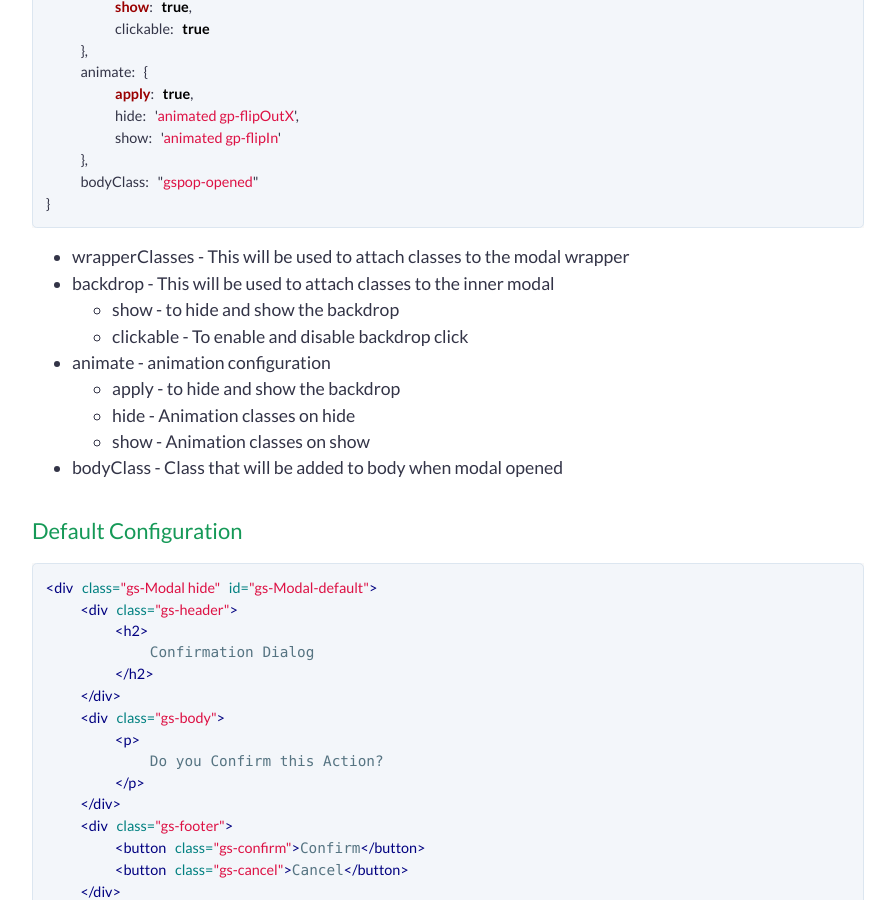
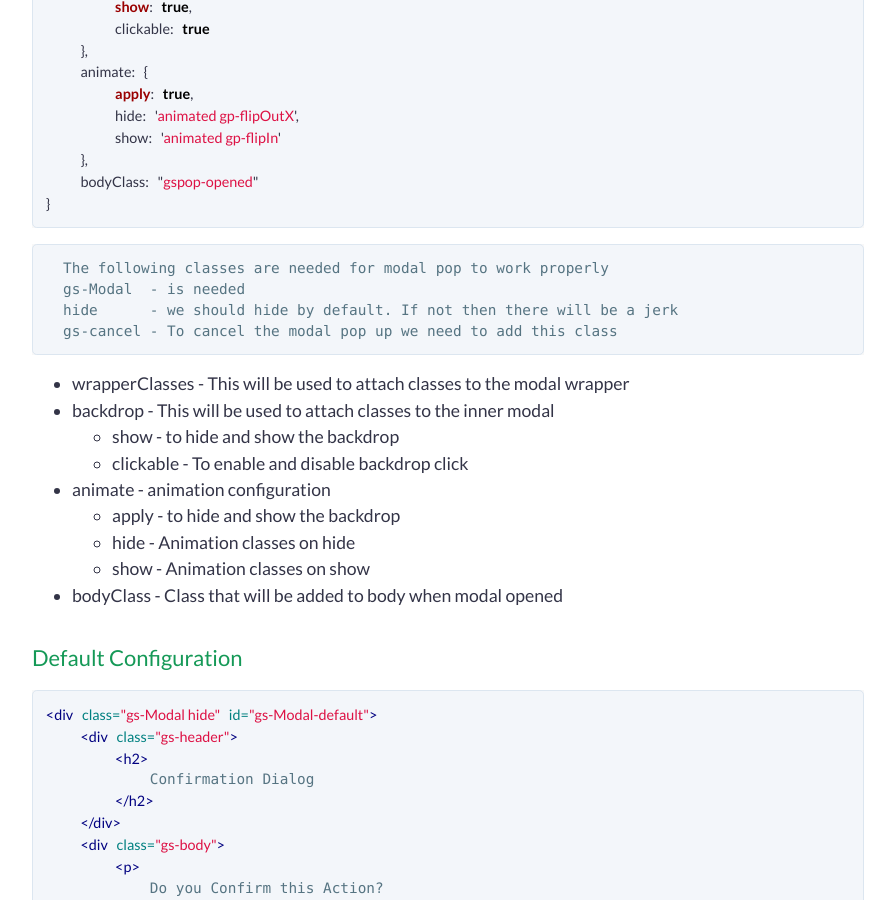
Before and after one commit to shabi1497/gsPop, a Jekyll site: the page built from docs/index.md, in a window 1280 px wide and 900 px high, scrolled down 1032 px. Shown: the whole window, without its empty margins (192-1087 px from the left). Built offline with Jekyll 4.4.1, drawn with Linux system fonts in a browser that asks for light colours; our own code applies the rules of GitHub Pages for plain Markdown files.

Commit message:
classes details

````diff
--- a/docs/index.md
+++ b/docs/index.md
@@ -26,6 +26,12 @@ This will helop to do animation and to position the modal(top/center/bottom/righ
     },
     bodyClass: "gspop-opened"
 }
+```
+``` html
+  The following classes are needed for modal pop to work properly
+  gs-Modal  - is needed
+  hide      - we should hide by default. If not then there will be a jerk
+  gs-cancel - To cancel the modal pop up we need to add this class
 ```
 
 * wrapperClasses - This will be used to attach classes to the modal wrapper
````
